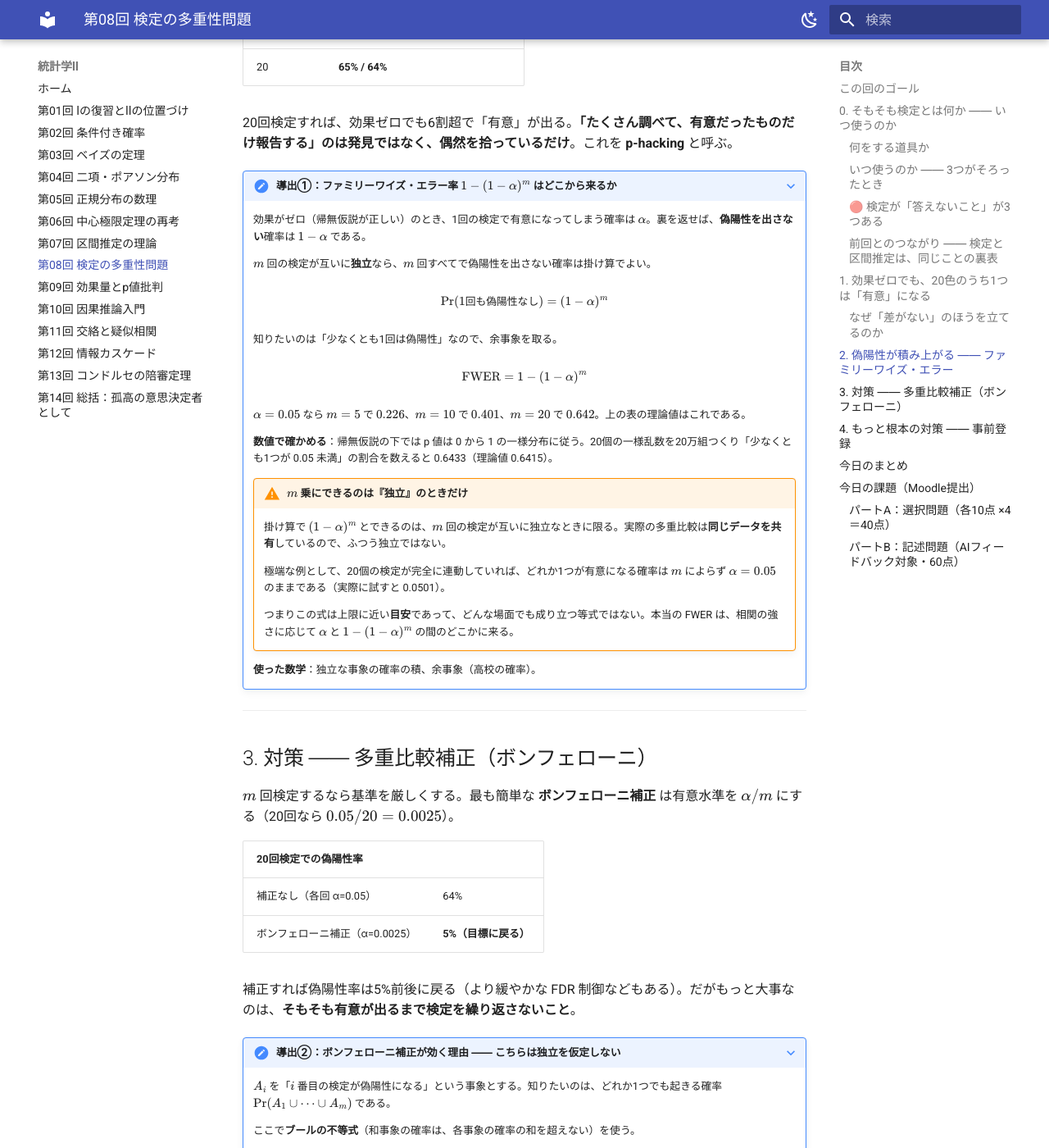
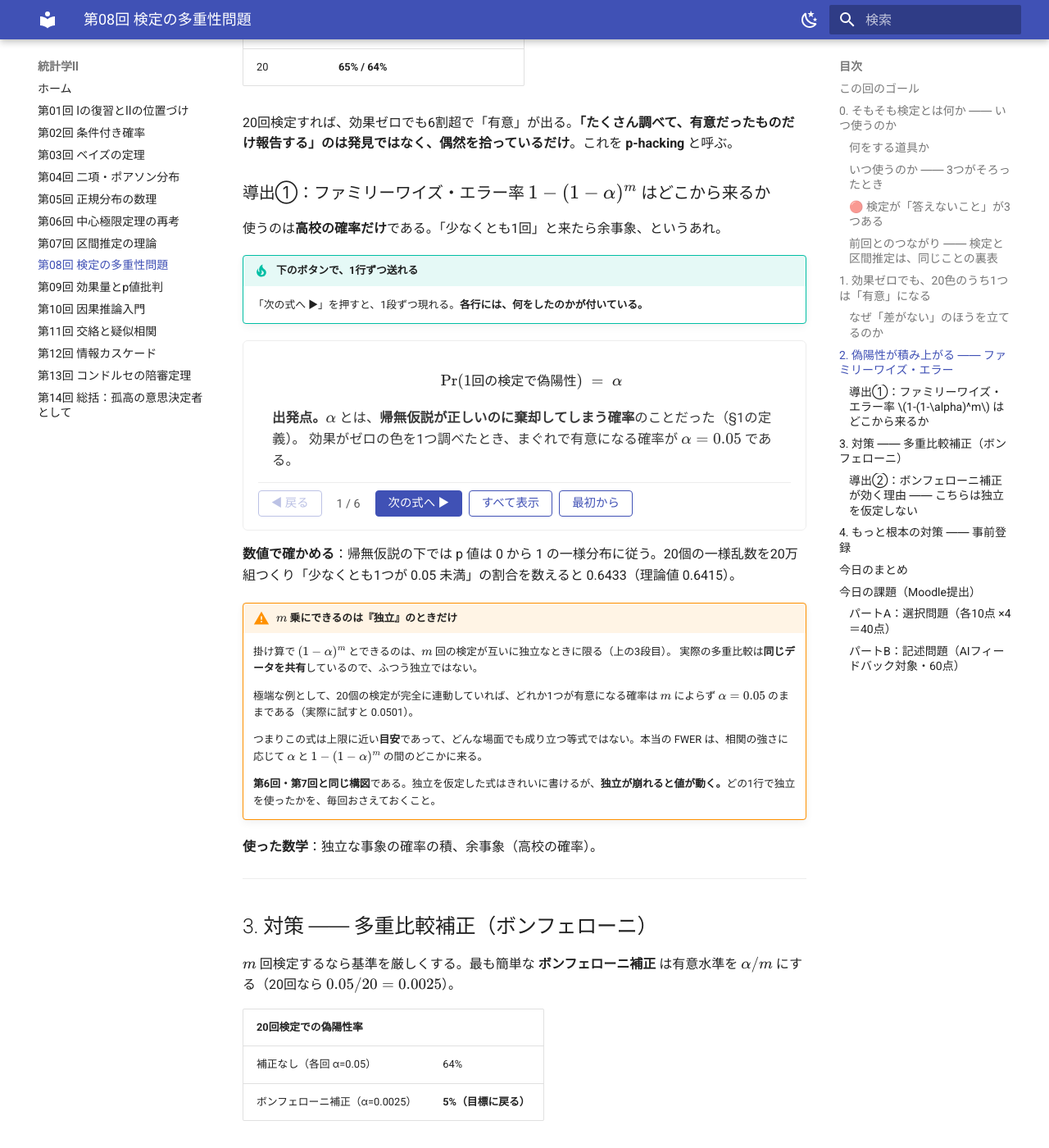
Before and after one commit to aonoa68/toukei-2, an MkDocs documentation site: the page built from docs/08_multiple.md, in a window 1280 px wide and 1400 px high, scrolled down 4372 px. Shown: the whole window at 82% size. Built offline with MkDocs 1.6.1 and Material for MkDocs 9.7.7, drawn with Linux system fonts in a browser that asks for light colours; some of the changed text lies outside the part shown.

Commit message:
第8回の導出①②に式変形ステッパーを適用
導出①（FWER = 1−(1−α)^m）を6段に
- α の意味 → 裏返して 1−α → m 回並べる → 累乗 → 余事象 → 数値
- 🔴 掛け算にしてよいのが独立のときだけ、という位置を3段目で特定し、
  末尾の warning から「第6回・第7回と同じ構図」として参照

導出②（ボンフェローニ）を4段に
- ブールの不等式が成り立つ理由（重なりを二重に数えている＝Pr(A∩B)を捨てた形）
- 🔴 A_i どうしの関係を何も仮定していないことを明示
- α/m を代入して m が約分される過程を出す

Co-Authored-By: Claude Opus 5 <noreply@anthropic.com>
Claude-Session: https://claude.ai/code/session_01VNG6MY7caqH6ZBqg92AUZE

```diff
--- a/docs/08_multiple.md
+++ b/docs/08_multiple.md
@@ -155,30 +155,86 @@ $$1-(1-\alpha)^{m}$$
 
 20回検定すれば、効果ゼロでも6割超で「有意」が出る。**「たくさん調べて、有意だったものだけ報告する」のは発見ではなく、偶然を拾っているだけ**。これを **p-hacking** と呼ぶ。
 
-???+ note "導出①：ファミリーワイズ・エラー率 $1-(1-\alpha)^m$ はどこから来るか"
+### 導出①：ファミリーワイズ・エラー率 $1-(1-\alpha)^m$ はどこから来るか
 
-    効果がゼロ（帰無仮説が正しい）のとき、1回の検定で有意になってしまう確率は $\alpha$。裏を返せば、**偽陽性を出さない**確率は $1-\alpha$ である。
+使うのは**高校の確率だけ**である。「少なくとも1回」と来たら余事象、というあれ。
 
-    $m$ 回の検定が互いに**独立**なら、$m$ 回すべてで偽陽性を出さない確率は掛け算でよい。
+!!! tip "下のボタンで、1行ずつ送れる"
+    「次の式へ ▶」を押すと、1段ずつ現れる。**各行には、何をしたのかが付いている。**
 
-    $$\Pr(\text{1回も偽陽性なし}) = (1-\alpha)^{m}$$
+<div class="deriv" markdown>
 
-    知りたいのは「少なくとも1回は偽陽性」なので、余事象を取る。
+<div markdown>
 
-    $$\mathrm{FWER} = 1-(1-\alpha)^{m}$$
+$$ \Pr(\text{1回の検定で偽陽性}) \;=\; \alpha $$
 
-    $\alpha=0.05$ なら $m=5$ で $0.226$、$m=10$ で $0.401$、$m=20$ で $0.642$。上の表の理論値はこれである。
+**出発点。**$\alpha$ とは、**帰無仮説が正しいのに棄却してしまう確率**のことだった（§1の定義）。
+効果がゼロの色を1つ調べたとき、まぐれで有意になる確率が $\alpha=0.05$ である。
 
-    **数値で確かめる**：帰無仮説の下では p 値は 0 から 1 の一様分布に従う。20個の一様乱数を20万組つくり「少なくとも1つが 0.05 未満」の割合を数えると 0.6433（理論値 0.6415）。
+</div>
 
-    !!! warning "$m$ 乗にできるのは『独立』のときだけ"
-        掛け算で $(1-\alpha)^m$ とできるのは、$m$ 回の検定が互いに独立なときに限る。実際の多重比較は**同じデータを共有**しているので、ふつう独立ではない。
+<div markdown>
 
-        極端な例として、20個の検定が完全に連動していれば、どれか1つが有意になる確率は $m$ によらず $\alpha=0.05$ のままである（実際に試すと 0.0501）。
+$$ \Pr(\text{1回の検定で偽陽性を出さない}) \;=\; 1-\alpha $$
 
-        つまりこの式は上限に近い**目安**であって、どんな場面でも成り立つ等式ではない。本当の FWER は、相関の強さに応じて $\alpha$ と $1-(1-\alpha)^m$ の間のどこかに来る。
+**裏を返した。**「出す」か「出さない」かのどちらかなので、足して1になる。
+$\alpha=0.05$ なら **0.95**。
 
-    **使った数学**：独立な事象の確率の積、余事象（高校の確率）。
+</div>
+
+<div markdown>
+
+$$ \Pr(\text{$m$ 回とも偽陽性なし}) \;=\; (1-\alpha)\times(1-\alpha)\times\cdots\times(1-\alpha) $$
+
+**$m$ 回ぶん並べた。**1回目も2回目も……$m$ 回目も、すべて「出さない」でなければならない。
+🔴 **ここで掛け算にしてよいのは、$m$ 回が互いに独立なときだけ**である（下の warning）。
+
+</div>
+
+<div markdown>
+
+$$ \Pr(\text{$m$ 回とも偽陽性なし}) \;=\; (1-\alpha)^{m} $$
+
+**同じ数の掛け算なので、累乗にまとめた。**
+$\alpha=0.05,\ m=20$ なら $0.95^{20}=0.358$。
+**20色すべてで無事に済む確率は、36%しかない。**
+
+</div>
+
+<div markdown>
+
+$$ \mathrm{FWER} \;=\; 1-(1-\alpha)^{m} $$
+
+**余事象を取った。**知りたいのは「**少なくとも1回**は偽陽性」のほうだからである。
+「1回も起きない」の反対が「少なくとも1回起きる」。
+
+</div>
+
+<div markdown>
+
+$$ 1-0.95^{20} \;=\; 1-0.358 \;=\; 0.642 $$
+
+**数字を入れた。**$\alpha=0.05$ なら $m=5$ で $0.226$、$m=10$ で $0.401$、$m=20$ で **$0.642$**。
+上の表の理論値はこれである。
+**20色を1つずつ調べれば、どれかが「有意」になるほうがふつう**だということ。
+
+</div>
+
+</div>
+
+**数値で確かめる**：帰無仮説の下では p 値は 0 から 1 の一様分布に従う。20個の一様乱数を20万組つくり「少なくとも1つが 0.05 未満」の割合を数えると 0.6433（理論値 0.6415）。
+
+!!! warning "$m$ 乗にできるのは『独立』のときだけ"
+    掛け算で $(1-\alpha)^m$ とできるのは、$m$ 回の検定が互いに独立なときに限る（上の3段目）。
+    実際の多重比較は**同じデータを共有**しているので、ふつう独立ではない。
+
+    極端な例として、20個の検定が完全に連動していれば、どれか1つが有意になる確率は $m$ によらず $\alpha=0.05$ のままである（実際に試すと 0.0501）。
+
+    つまりこの式は上限に近い**目安**であって、どんな場面でも成り立つ等式ではない。本当の FWER は、相関の強さに応じて $\alpha$ と $1-(1-\alpha)^m$ の間のどこかに来る。
+
+    **第6回・第7回と同じ構図**である。独立を仮定した式はきれいに書けるが、**独立が崩れると値が動く。**どの1行で独立を使ったかを、毎回おさえておくこと。
+
+**使った数学**：独立な事象の確率の積、余事象（高校の確率）。
 
 ---
 
@@ -193,38 +249,73 @@ $m$ 回検定するなら基準を厳しくする。最も簡単な **ボンフ
 
 補正すれば偽陽性率は5%前後に戻る（より緩やかな FDR 制御などもある）。だがもっと大事なのは、**そもそも有意が出るまで検定を繰り返さないこと**。
 
-???+ note "導出②：ボンフェローニ補正が効く理由 ―― こちらは独立を仮定しない"
+### 導出②：ボンフェローニ補正が効く理由 ―― こちらは独立を仮定しない
 
-    $A_i$ を「$i$ 番目の検定が偽陽性になる」という事象とする。知りたいのは、どれか1つでも起きる確率 $\Pr(A_1\cup\cdots\cup A_m)$ である。
+導出①は独立を仮定して**等式**を出した。こちらは**何も仮定せずに不等式**を出す。
+そこが、この補正の強さの正体である。
 
-    ここで**ブールの不等式**（和事象の確率は、各事象の確率の和を超えない）を使う。
+!!! tip "下のボタンで、1行ずつ送れる"
+    「次の式へ ▶」を押すと、1段ずつ現れる。**各行には、何をしたのかが付いている。**
 
-    $$\Pr\!\left(\bigcup_{i=1}^{m} A_i\right) \;\le\; \sum_{i=1}^{m}\Pr(A_i)$$
+<div class="deriv" markdown>
 
-    これは「重なっている分だけ、単純な足し算は数えすぎになる」というだけの事実で、$A_i$ どうしの関係を**何も仮定していない**。
+<div markdown>
 
-    各検定の有意水準を $\alpha/m$ にすれば $\Pr(A_i)=\alpha/m$ なので、
+$$ A_i \;=\; \text{「$i$ 番目の検定が偽陽性になる」という事象} $$
 
-    $$\mathrm{FWER} \;\le\; m\cdot\frac{\alpha}{m} \;=\; \alpha$$
+**言葉を記号に置いた。**知りたいのは「**どれか1つでも**起きる確率」、つまり
+$\Pr(A_1 \cup A_2 \cup \cdots \cup A_m)$ である。
 
-    20回なら $0.05/20=0.0025$。これで FWER は 5% 以下に抑えられる。
+</div>
 
-    !!! note "導出①との違いが、ここにある"
-        導出①は**独立を仮定して等式**を出した。導出②は**何も仮定せずに不等式**を出している。検定どうしがどれだけ絡み合っていても、ボンフェローニは必ず $\alpha$ 以下を保証する。簡単な割に強いのはこのためである。
+<div markdown>
 
-        代償は**保守的**になること。不等式なので、実際の FWER は $\alpha$ よりかなり小さくなることが多い。基準を厳しくしすぎた分、本当にある差を見逃しやすくなる（検出力が下がる）。より緩やかな FDR 制御などが使われるのは、この代償を軽くするためである。
+$$ \Pr\!\left(\bigcup_{i=1}^{m} A_i\right) \;\le\; \sum_{i=1}^{m}\Pr(A_i) $$
 
-    **数値で確かめる**：20個の検定を3通りの相関構造でつくり、それぞれ20万回試した。
+**ブールの不等式。**和事象の確率は、各事象の確率の和を**超えない**。
 
-    | 検定どうしの関係 | 補正なしの FWER | ボンフェローニ後 |
-    |---|---|---|
-    | 完全に独立 | 0.6400 | 0.0488 |
-    | 相関あり（$\rho=0.5$） | 0.4192 | 0.0356 |
-    | 完全に連動 | 0.0501 | 0.0028 |
+理由は簡単で、右辺は**重なっている部分を二重に数えている**からである
+（$\Pr(A\cup B)=\Pr(A)+\Pr(B)-\Pr(A\cap B)$ の最後の項を捨てた形）。
+🔴 **$A_i$ どうしの関係を、何も仮定していない。**独立でも、連動していても成り立つ。
 
-    補正なしの列は相関の有無で 0.05 から 0.64 まで大きく動くのに、補正後はどの場合も 0.05 を超えていない。同時に、下の行ほど 0.05 から遠い ―― これが「保守的」ということである。
+</div>
 
-    **使った数学**：ブールの不等式（確率の劣加法性）。集合の和と包含関係（高校の集合）。
+<div markdown>
+
+$$ \Pr(A_i) \;=\; \frac{\alpha}{m} $$
+
+**各検定の有意水準を $\alpha/m$ に下げる。**これがボンフェローニ補正である。
+20回なら $0.05/20 = 0.0025$。**1つ1つの基準を、回数ぶん厳しくする。**
+
+</div>
+
+<div markdown>
+
+$$ \mathrm{FWER} \;\le\; \sum_{i=1}^{m}\frac{\alpha}{m} \;=\; m\cdot\frac{\alpha}{m} \;=\; \alpha $$
+
+**代入して足した。**同じ値が $m$ 個なので $m$ 倍になり、$m$ が約分されて $\alpha$ が残る。
+**これで FWER は、何回検定しようと $\alpha$ 以下に抑えられる。**
+
+</div>
+
+</div>
+
+!!! note "導出①との違いが、ここにある"
+    導出①は**独立を仮定して等式**を出した。導出②は**何も仮定せずに不等式**を出している。検定どうしがどれだけ絡み合っていても、ボンフェローニは必ず $\alpha$ 以下を保証する。簡単な割に強いのはこのためである。
+
+    代償は**保守的**になること。不等式なので、実際の FWER は $\alpha$ よりかなり小さくなることが多い。基準を厳しくしすぎた分、本当にある差を見逃しやすくなる（検出力が下がる）。より緩やかな FDR 制御などが使われるのは、この代償を軽くするためである。
+
+**数値で確かめる**：20個の検定を3通りの相関構造でつくり、それぞれ20万回試した。
+
+| 検定どうしの関係 | 補正なしの FWER | ボンフェローニ後 |
+|---|---|---|
+| 完全に独立 | 0.6400 | 0.0488 |
+| 相関あり（$\rho=0.5$） | 0.4192 | 0.0356 |
+| 完全に連動 | 0.0501 | 0.0028 |
+
+補正なしの列は相関の有無で 0.05 から 0.64 まで大きく動くのに、補正後はどの場合も 0.05 を超えていない。同時に、下の行ほど 0.05 から遠い ―― これが「保守的」ということである。
+
+**使った数学**：ブールの不等式（確率の劣加法性）。集合の和と包含関係（高校の集合）。
 
 ???+ note "導出③：p-hacking は、式の中の $m$ を見えなくする操作である"
 
```
